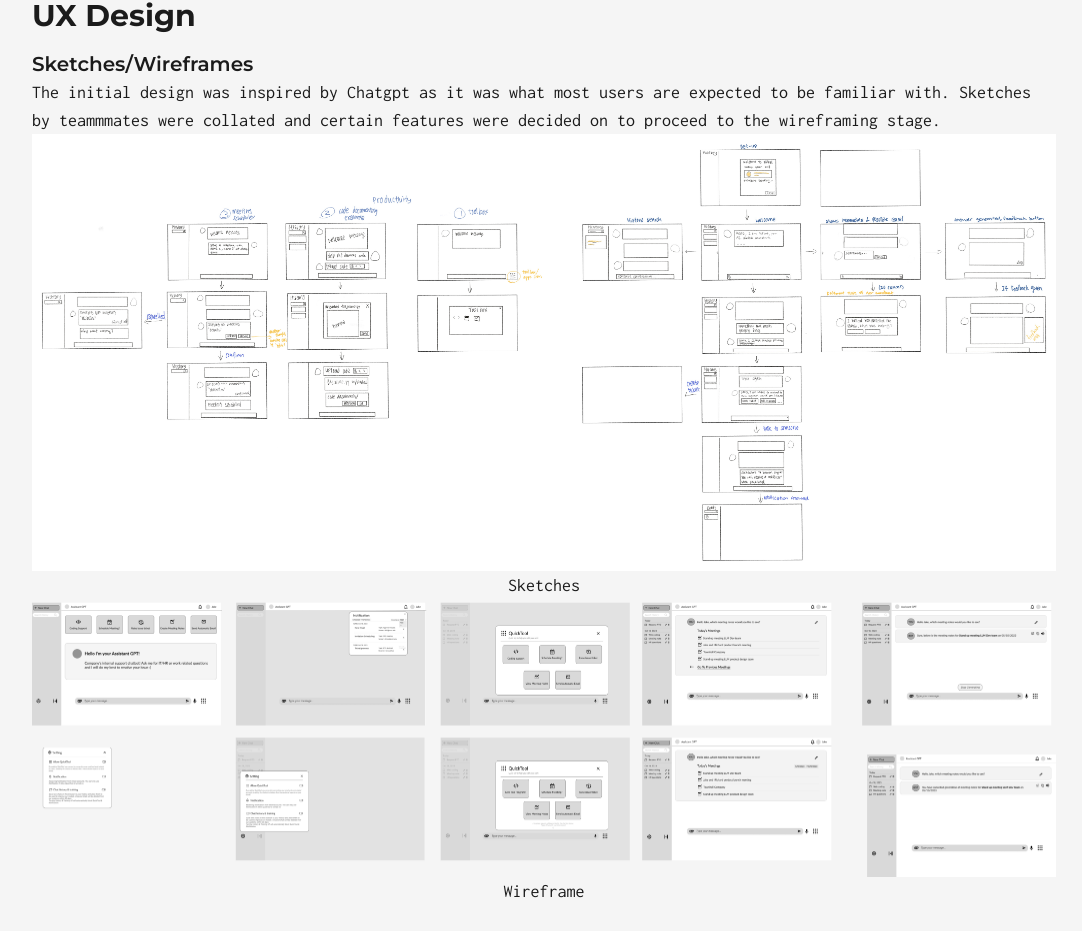
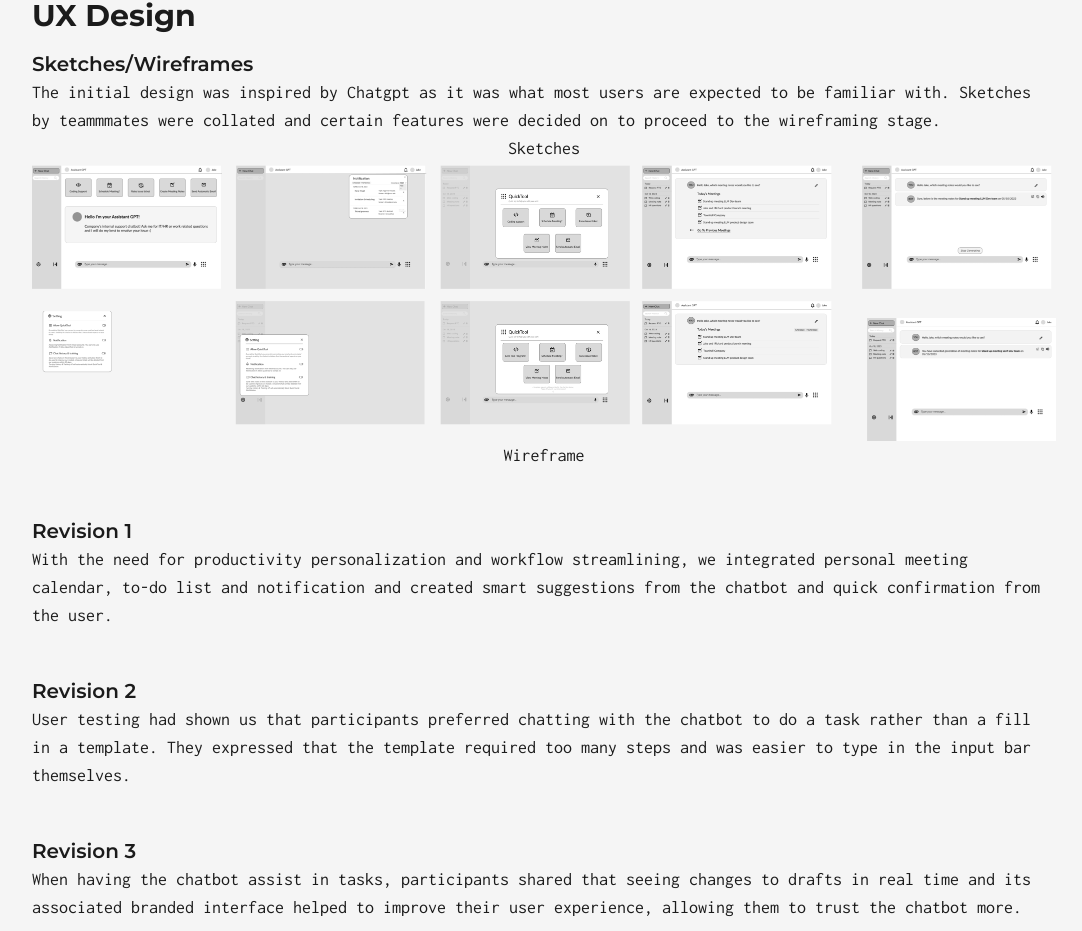
Before and after one commit to YiQingK/portfolio, a Next.js app: page /works/assistantchatbot in a window 1280 px wide. Shown: the part 4717-5648 px from the top of the page, without its empty margins (96-1178 px from the left). Built offline with nearby package versions, Linux system fonts and the light colour scheme.

Commit message:
remove error with sketch for now

```diff
--- a/src/pages/works/assistantchatbot.js
+++ b/src/pages/works/assistantchatbot.js
@@ -2,10 +2,9 @@ import React from "react";
 import Head from "next/head";
 import Layout from "@/components/Layout";
 import Image from "next/image";
-
 import promptexample from "../../../public/images/svgs/Prompt Result Example.svg";
 import { DoubleDiamond } from "../../components/Icons";
-import chatbotsketch from "../../../public/images/ChatbotSketch.JPG";
+//import chatbotsketch from "public/images/ChatbotSketch.JPG";
 import wireframe from "../../../public/images/wireframe.png";
 
 const assistantchatbot = () => {
@@ -234,7 +233,7 @@ const assistantchatbot = () => {
 								to proceed to the wireframing stage.
 							</p>
 							<div>
-								<Image src={chatbotsketch} />
+								{/*<Image src={chatbotsketch} />*/}
 								<p className="text-center">Sketches</p>
 							</div>
 							<div>
```
Also changed, not shown: 1 other file (tests, documents, lock files or other folders).
